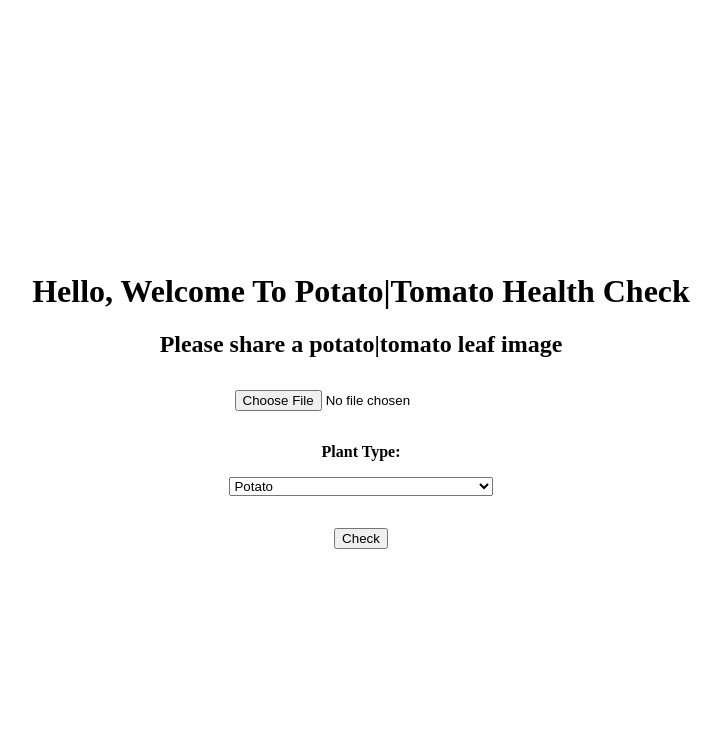
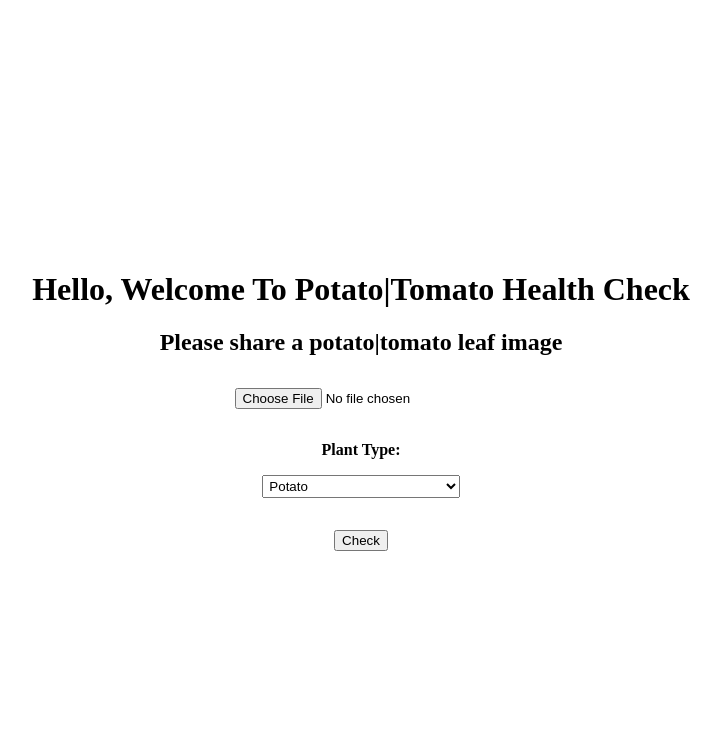
Before and after one commit to MuokaPWambua/PotatoDiseaseClassifier, a Flask app: page / in a window 1280 px wide. Shown: the top 738 px of the page, without its empty margins (279-1000 px from the left). Run offline with Flask 3, Linux system fonts and the light colour scheme.

Commit message:
update error handling

```diff
--- a/templates/index.html
+++ b/templates/index.html
@@ -38,7 +38,7 @@
             </div>
             <div class="center-container spaceY">
                 <p><strong>Plant Type:<strong><p>
-                <select id="plant" name="plant" style="width:40%;">
+                <select id="plant" name="plant" style="width:30%; padding:2px;">
                     <option value="potato">Potato</option>
                     <option value="tomato">Tomato</option>
                 </select>
```
